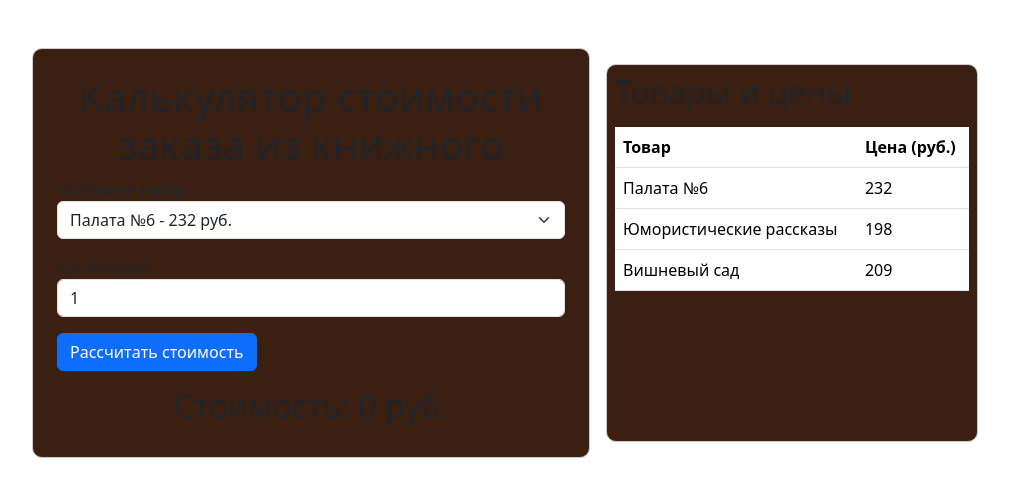
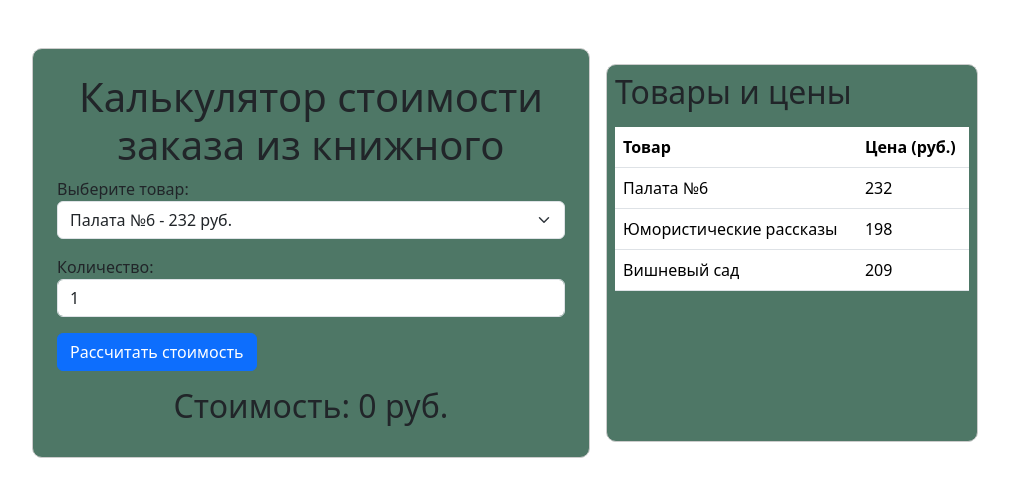
Before and after one commit to VerOnikangel/web5, a plain HTML site: page index.html in a window 1280 px wide. Shown: the whole page, without its empty margins (127-1136 px from the left). Drawn offline with nearby package versions, Linux system fonts and the light colour scheme.

Commit message:
Update index.html

```diff
--- a/index.html
+++ b/index.html
@@ -11,7 +11,7 @@
         .calculator-container, .tuble {
             border: 1px solid #ccc;
             border-radius: 10px;
-            background-color: #3b2011;
+            background-color: #4e7766;
         }
     </style>
 </head>
```
